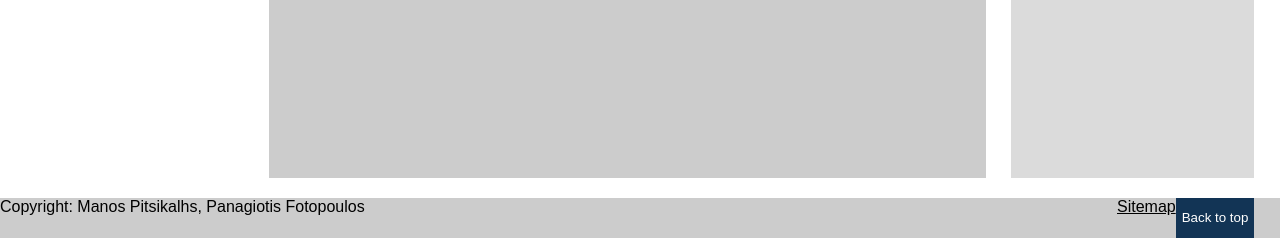
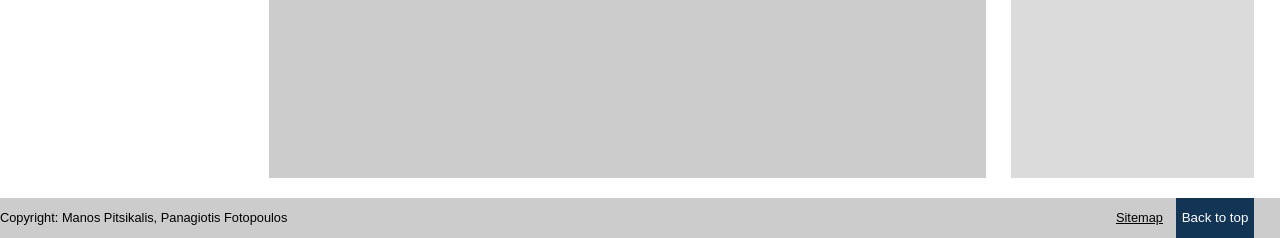
Before and after one commit to panosfoto/euromed2016-2017, a PHP site: page / in a window 1280 px wide. Shown: the part 1005-1243 px from the top of the page. Run offline with PHP 8.4, Linux system fonts and the light colour scheme.

Commit message:
footer text now aligns properly in the middle, added some space between sitemap and backtotop button

```diff
--- a/index.html
+++ b/index.html
@@ -71,9 +71,9 @@
                         </a>
                 </div>
                 <div id="footer">
-                    Copyright: Manos Pitsikalhs, Panagiotis Fotopoulos
+                    Copyright: Manos Pitsikalis, Panagiotis Fotopoulos
                     <a href="#top"><button>Back to top</button></a>
-                    <a href="404.html" style="float:right">Sitemap</a>
+                    <a href="404.html" style="float:right; margin-right:1%;">Sitemap</a>
                 </div>
 
             </div>
--- a/styles.css
+++ b/styles.css
@@ -82,6 +82,11 @@ input[type=submit]:hover {
         height:40px;
         clear:both;
         border-top:20px solid #ffffff;
+	display: inline-block;
+	line-height: 40px;
+	vertical-align: middle;
+	font-size: 80%;
+	width: 100%;
     }
 
     .side_menu{
```
